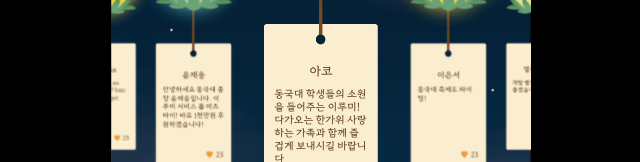
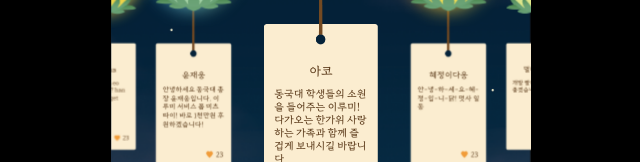
Before and after one commit to irumi-dgu/irumi-forntend, a React (Vite) app: page / in a window 1280 px wide. Shown: the part 382-544 px from the top of the page, without its empty margins (319-959 px from the left). Built offline with nearby package versions, Linux system fonts and the light colour scheme.

Commit message:
메인 소원추가

```diff
--- a/src/pages/main/Main.jsx
+++ b/src/pages/main/Main.jsx
@@ -29,8 +29,8 @@ function Main() {
     },
     {
       id: 2,
-      nickname: "이은서",
-      content: "동국대 축제도 파이팅!",
+      nickname: "혜정이다옹",
+      content: "안-녕-하-세-요-혜-정-입-니-닭! 멋사 일동",
       like_cnt: 23,
       lantern_color: 2,
       light_bool: true
```
